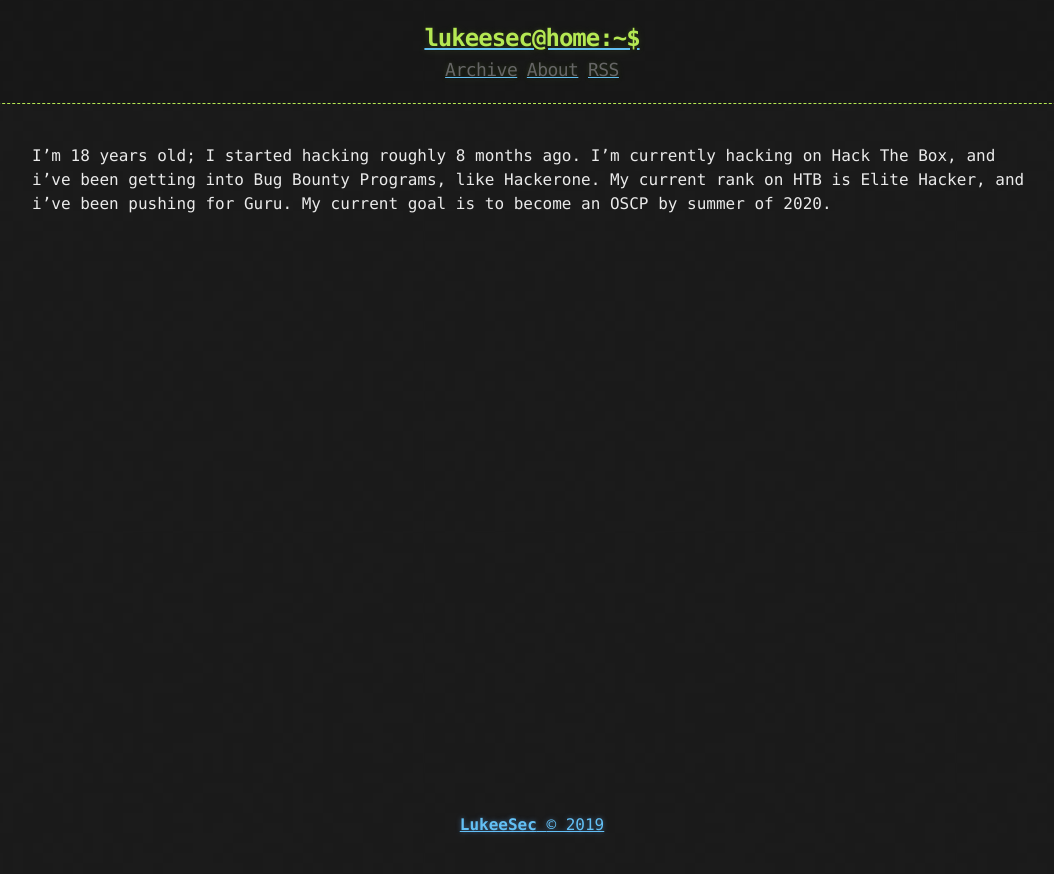
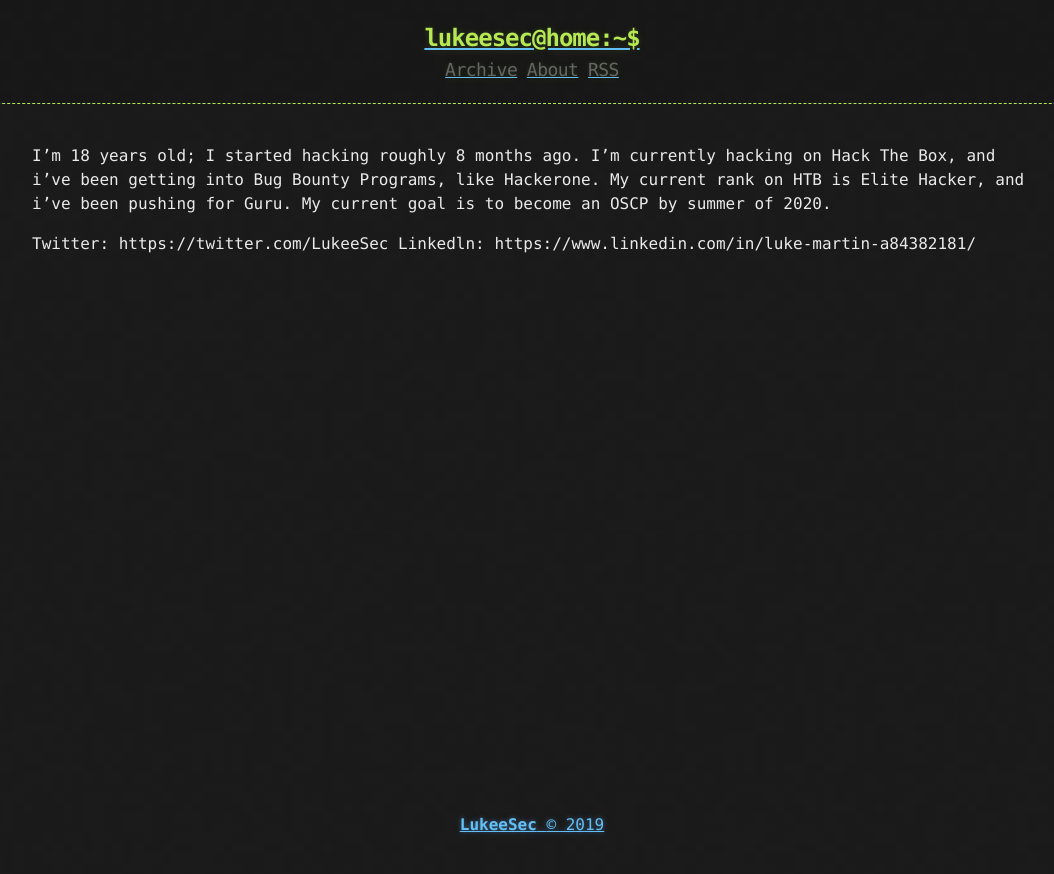
Before and after one commit to Lukeesec/LukeeSec.github.io, a Jekyll site: the page built from about.md, in a window 1280 px wide. Shown: the top 874 px of the page, without its empty margins (108-1162 px from the left). Built offline with Jekyll 4.4.1, drawn with Linux system fonts in a browser that asks for light colours; part of the change alters nothing that is shown.

Commit message:
Update about.md

```diff
--- a/about.md
+++ b/about.md
@@ -4,3 +4,6 @@ title: About
 ---
 
 I'm 18 years old; I started hacking roughly 8 months ago. I'm currently hacking on Hack The Box, and i've been getting into Bug Bounty Programs, like Hackerone. My current rank on HTB is Elite Hacker, and i've been pushing for Guru. My current goal is to become an OSCP by summer of 2020.
+
+Twitter: https://twitter.com/LukeeSec
+Linkedln: https://www.linkedin.com/in/luke-martin-a84382181/
```
